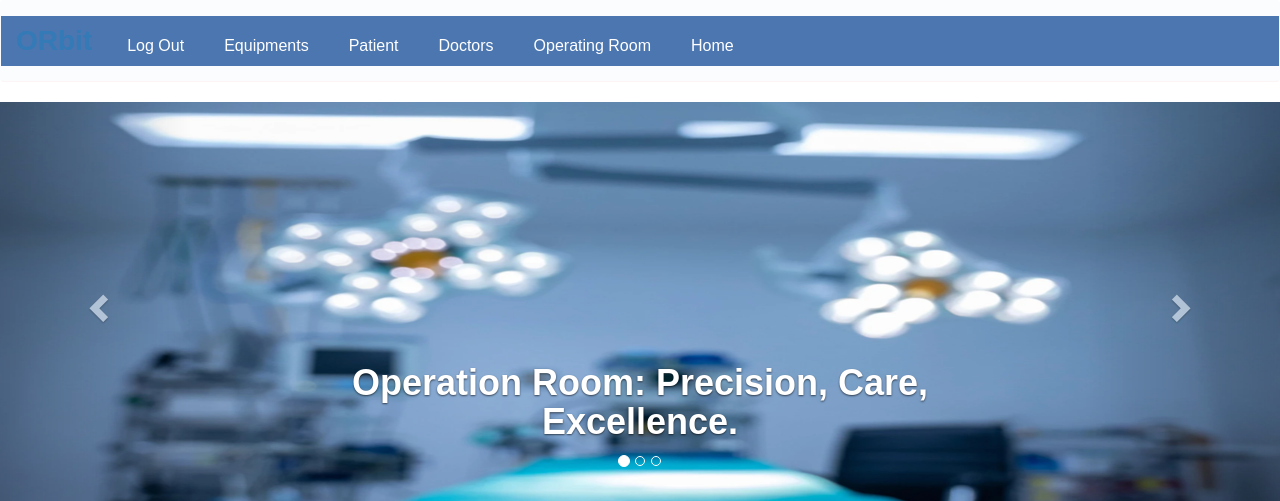
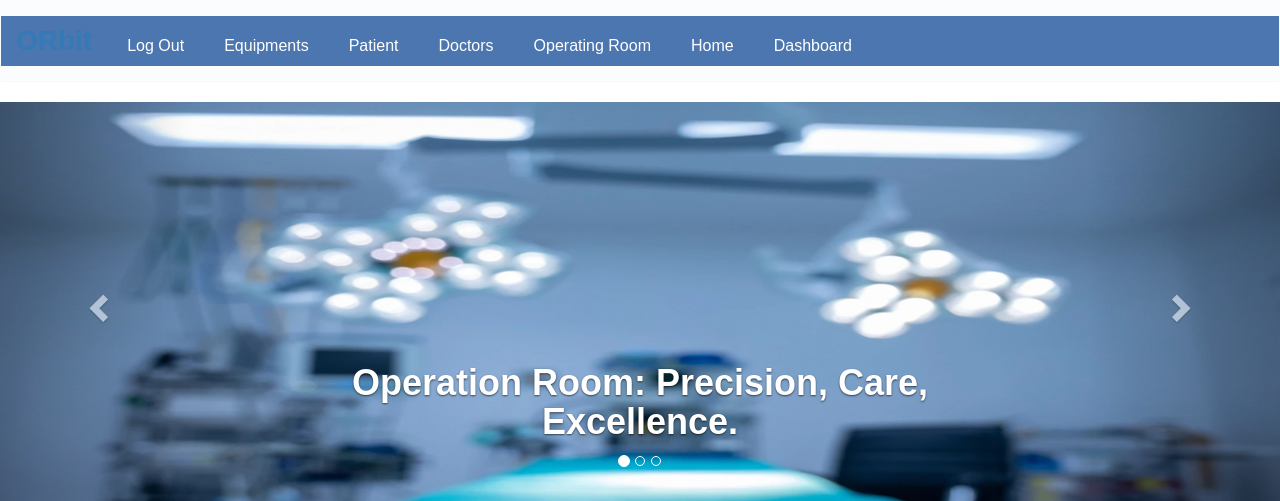
Before and after one commit to NadaMohamedElBasel/ORbit-Database, a Flask app: page /deletedoc in a window 1280 px wide. Shown: the top 501 px of the page. Run offline with Flask 3, Linux system fonts and the light colour scheme; some libraries are stand-ins or nearby versions.

Commit message:
Update home.html
added dashboard to navigation bar of home page

```diff
--- a/ORbit-Database-main/ORbit-Database-main/templates/home.html
+++ b/ORbit-Database-main/ORbit-Database-main/templates/home.html
@@ -43,6 +43,9 @@
                         </li>
                         <li class="nav-item">
                             <a class="nav-link" href="http://127.0.0.1:5000/home">Home</a>
+                        </li>
+                        <li class="nav-item">
+                            <a class="nav-link" href="http://127.0.0.1:5000/dashboard">Dashboard</a>
                         </li>
                     </ul>
                 </div>
```
